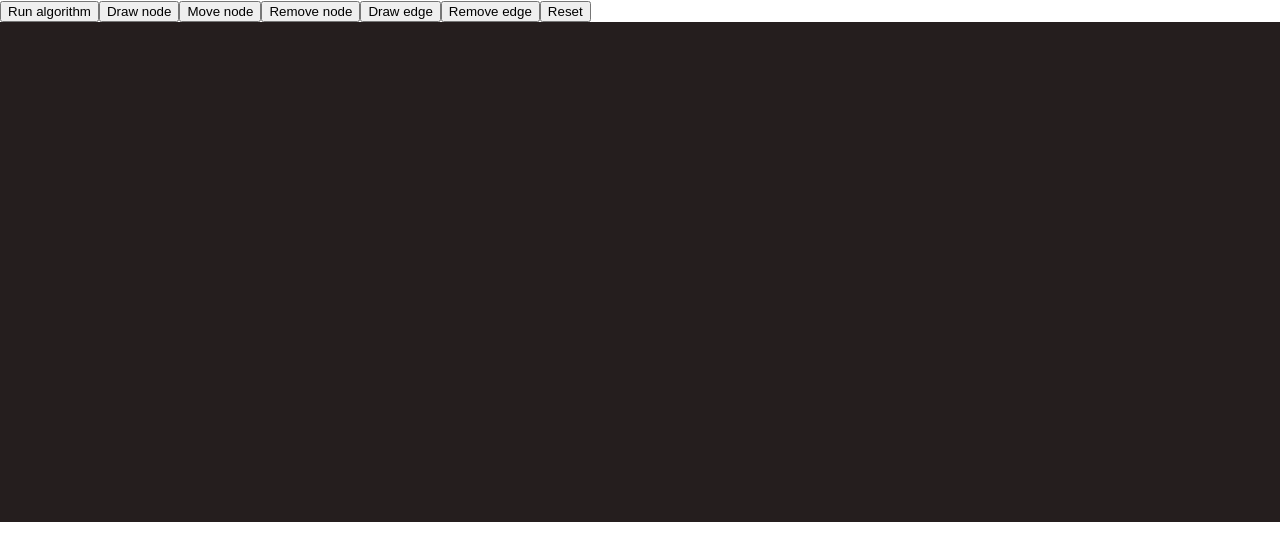
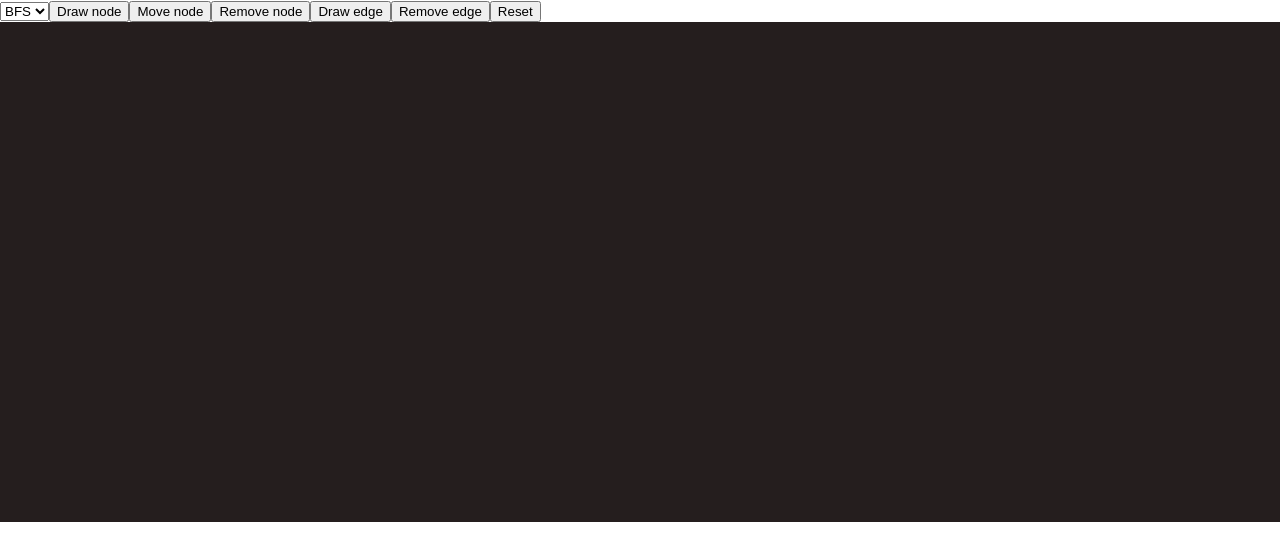
Before and after one commit to kutycoi123/graph-visual, a React (Create React App) app in the folder frontend/: page / in a window 1280 px wide. Shown: the top 560 px of the page. Built offline with nearby package versions, Linux system fonts and the light colour scheme.

Commit message:
Removed debugging statements and added algo selection

```diff
--- a/frontend/src/components/GraphBoard/GraphBoard.js
+++ b/frontend/src/components/GraphBoard/GraphBoard.js
@@ -1,6 +1,8 @@
 import React, {useState, useRef, useEffect} from 'react';
 import {Mode} from '../constants.js';
 import './GraphBoard.css';
+
+
 function GraphBoard(props) {
 	const [nodes, setNodes] = useState([]);
 	const [edges, setEdges] = useState([]);
@@ -11,9 +13,8 @@ function GraphBoard(props) {
 	});
 
 	const {
-		mode
+		mode, algo
 	} = props;
-
 	const graph = useRef();
 	const clickedNode = useRef();
 	const calculateAccurateCoords = (x1, y1, x2, y2) => {
@@ -73,9 +74,6 @@ function GraphBoard(props) {
 			const newEdges = edges.filter((edge) => edge.from !== id && edge.to !== id);
 			setEdges(newEdges);
 			setNodes(newNodes);
-
-			console.log(newEdges);
-			console.log(newNodes);
 		}
 	}
 	const handleRemoveEdge = (id) => {
@@ -88,7 +86,6 @@ function GraphBoard(props) {
 		}
 	}
 	const handleClick = (event) => {
-		console.log(event);
 		if (mode === Mode.DRAWNODE) {
 			handleDrawNode(event.offsetX, event.offsetY);
 		} else if (mode === Mode.REMOVENODE && event.target.classList.contains("node")) {
--- a/frontend/src/components/Main.js
+++ b/frontend/src/components/Main.js
@@ -15,6 +15,7 @@ Edge: {
 function Main() {
 
 	const [mode, setMode] = useState();
+	const [algo, setAlgo] = useState("bfs");
 	const handleChangeMode = (mode) => {
 		setMode(mode);
 	}
@@ -23,7 +24,11 @@ function Main() {
 
 		<div>
 			<div className="graph-mode">
-				<button onClick={() => handleChangeMode(Mode.RUN)}>Run algorithm</button>
+				{/*<button onClick={() => handleChangeMode(Mode.RUN)}>Run algorithm</button>*/}
+				<select name="algo" id="algo-select" onChange={(e) => setAlgo(e.target.value)}>
+					<option value="bfs">BFS</option>
+					<option value="dfs">DFS</option>
+				</select>
 				<button onClick={() => handleChangeMode(Mode.DRAWNODE)}>Draw node</button>
 				<button onClick={() => handleChangeMode(Mode.MOVE)}>Move node</button>
 				<button onClick={() => handleChangeMode(Mode.REMOVENODE)}>Remove node</button>
@@ -34,6 +39,7 @@ function Main() {
 			<div className="graph-board">
 				<GraphBoard
 					mode={mode}
+					algo={algo}
 				/>
 			</div>
 		</div>
```
